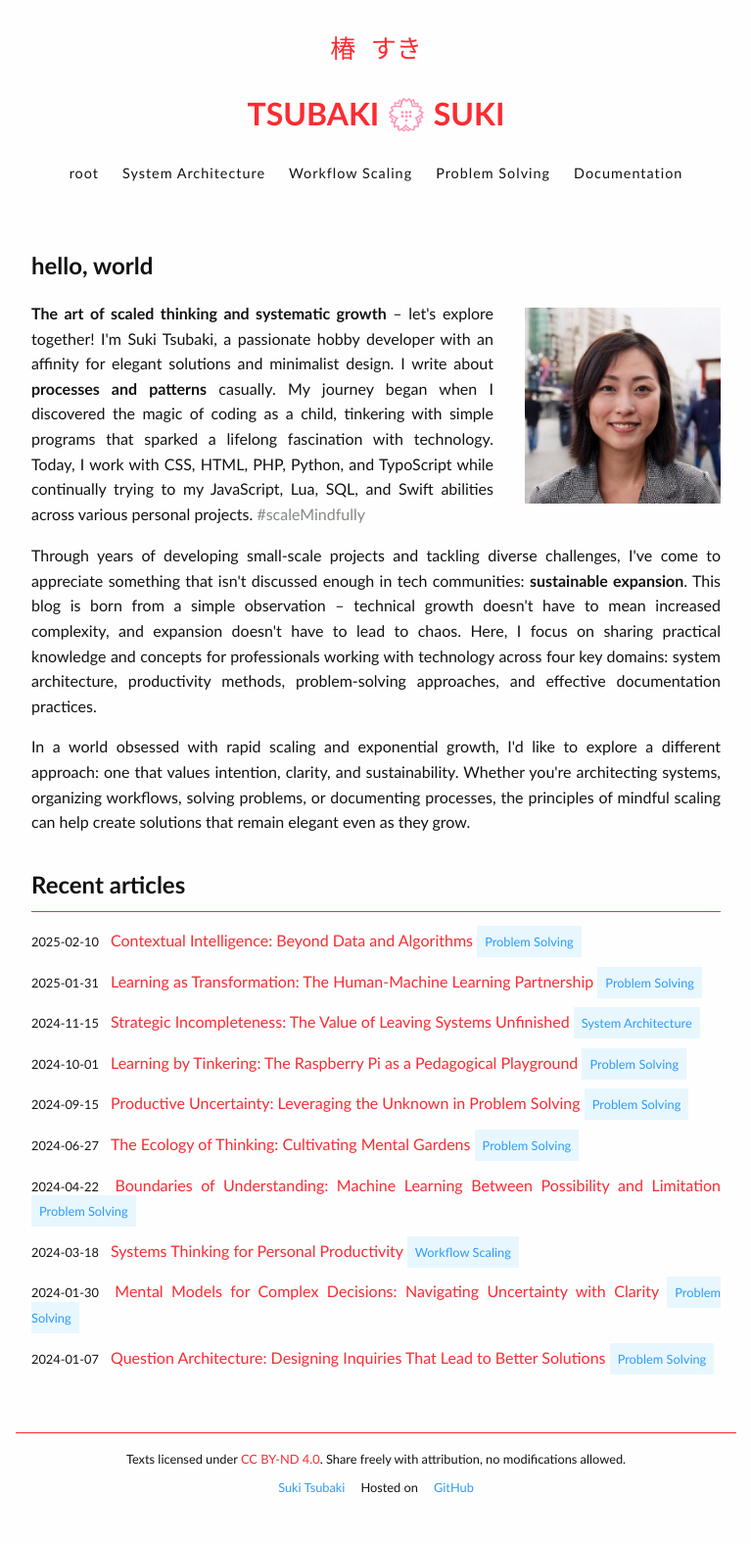
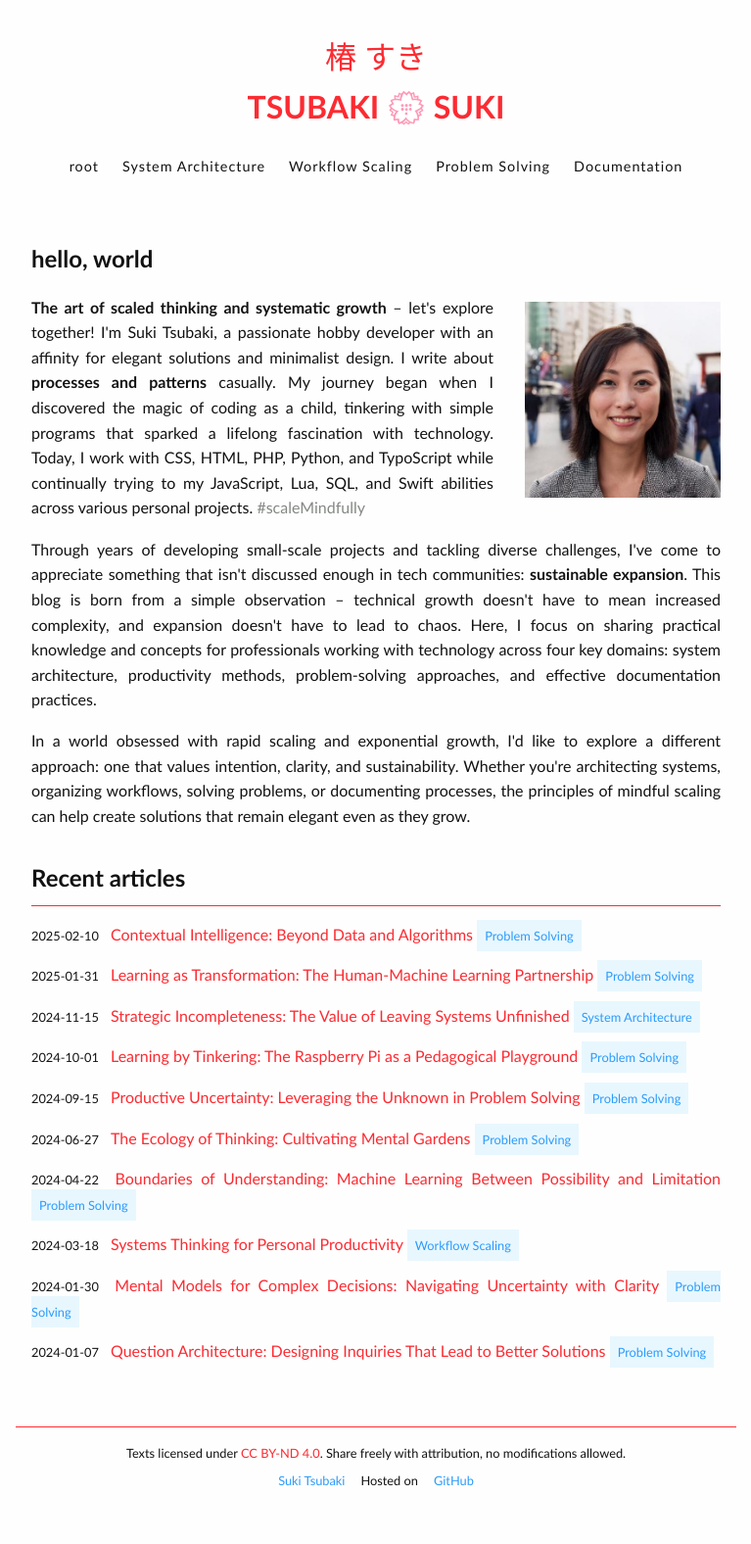
Before and after one commit to sukitsubaki/sukitsubaki.github.io, a Jekyll site: the page built from index.html, in a window 1280 px wide. Shown: the whole page at 98% size, without its empty margins (256-1023 px from the left). Built offline with Jekyll 4.4.1, drawn with Linux system fonts in a browser that asks for light colours; some web fonts are replaced.

Commit message:
Update header.css

```diff
--- a/assets/css/modules/header.css
+++ b/assets/css/modules/header.css
@@ -8,16 +8,16 @@
 
 .site-header__title {
     border-bottom: none;
-    font-family: monospace;
     font-weight: normal;
+    margin-bottom: 0;
 }
 
 .site-header__subtitle {
-    margin-top: var(--spacing-xs);
+    margin-top: 0;
 }
 
-.site-header--scrolled {
-    /* Add styles for when header is scrolled */
-    background-color: rgba(255, 255, 255, 0.95);
-    box-shadow: 0 2px 4px rgba(0,0,0,0.1);
+.site-header__link,
+.site-header__link:hover{
+    color: inherit;
+    text-decoration: none;
 }
```
